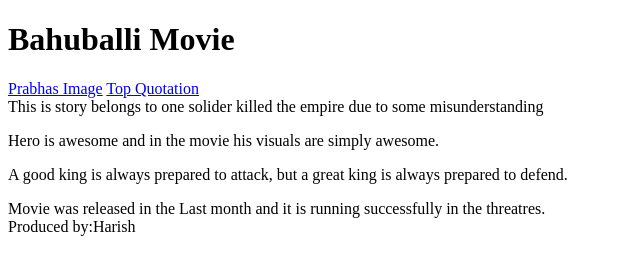
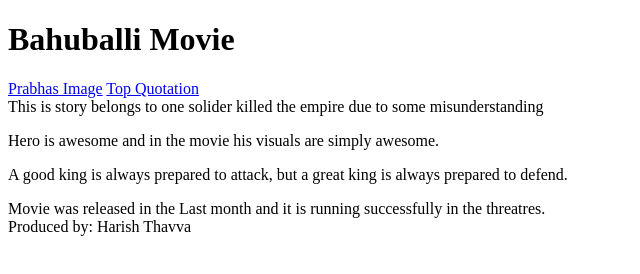
Before and after one commit to harishthavva/LocalRepositry, a plain HTML site: page index.html in a window 1280 px wide. Shown: the full height of the page, 0-640 px from the left. Drawn offline with Linux system fonts and the light colour scheme.

Commit message:
New Change

```diff
--- a/index.html
+++ b/index.html
@@ -19,7 +19,7 @@
             Movie was released in the Last month and it is running successfully in the threatres.
         </aside>
         <footer>
-            Produced by:Harish
+            Produced by: Harish Thavva
         </footer>
     </body>
 </html>
```
